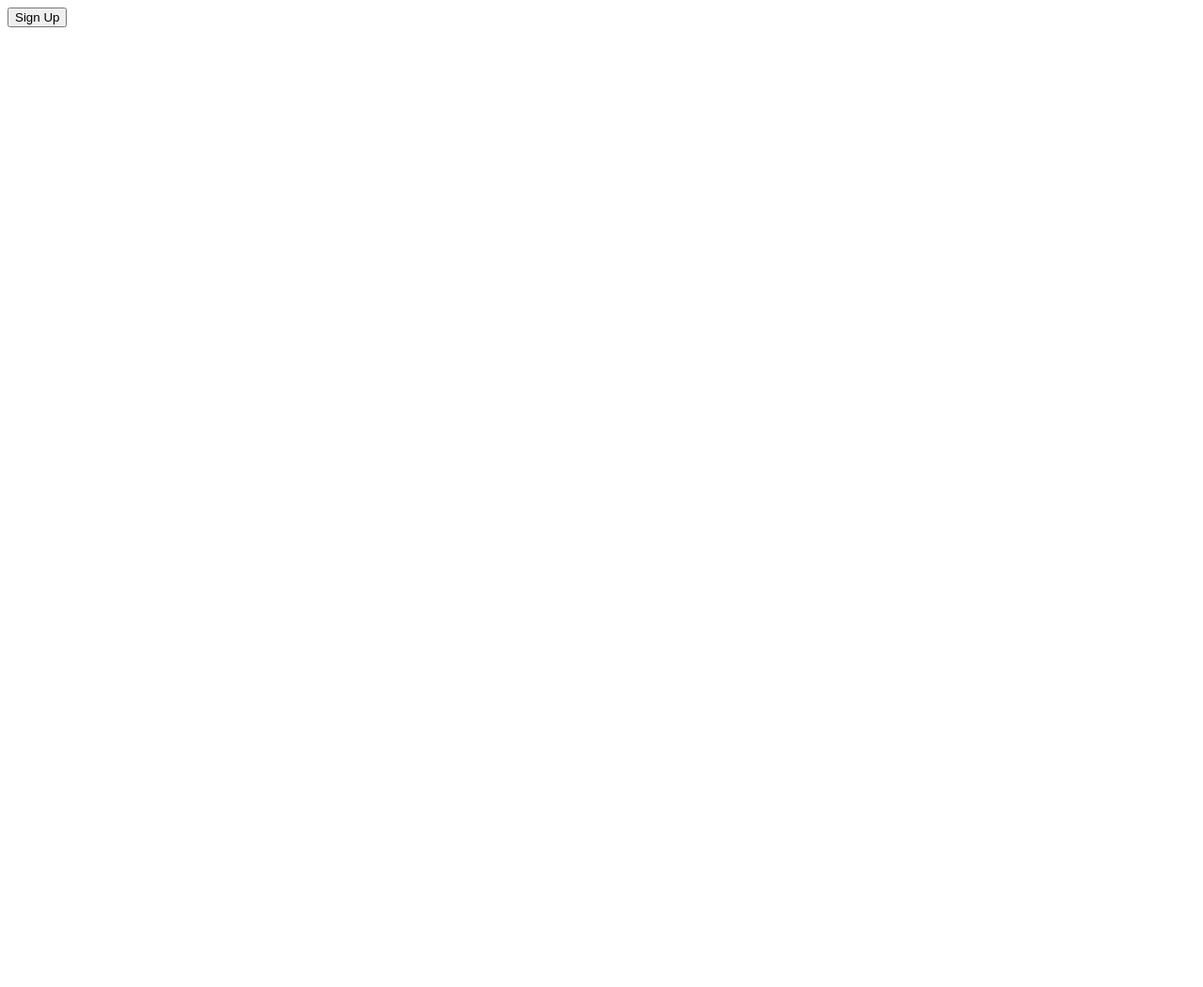
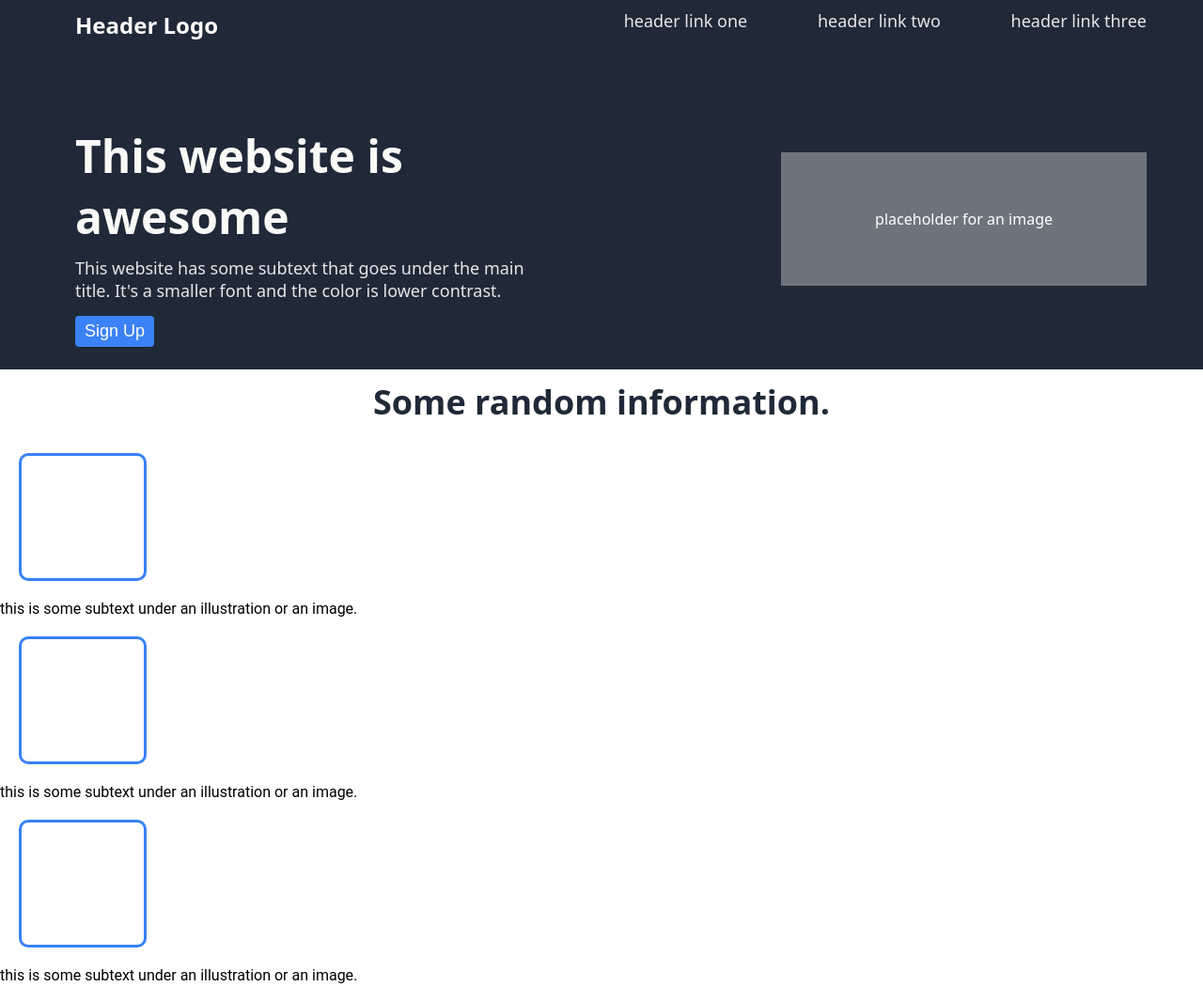
Before and after one commit to poojacharya/landing-page, a plain HTML site: page index.html in a window 1280 px wide. Shown: the top 1050 px of the page at 94% size. Before the commit the page ends 800 px from the top, so only its background shows below. Drawn offline with Linux system fonts and the light colour scheme.

Commit message:
header plus little of bif random info done

```diff
--- a/index.html
+++ b/index.html
@@ -9,34 +9,60 @@
 <body>
     <div class="header">
         <div class="main-header">
-
+            <div class="logo">Header Logo</div>
+            <div class="header-links">
+                <a href="#">header link one</a>
+                <a href="#">header link two</a>
+                <a href="#">header link three</a>
+            </div>
         </div>
         <div class="minor-header">
-
+            <div class="box-1">
+                <div class="text">
+                    This website is awesome
+                </div>
+                <div class="sub-text">
+                    This website has some subtext that goes under the main title. It's a smaller font and the color is lower contrast.
+                </div>
+                <button class="header-button">Sign Up</button>
+            </div>
+            <div class="box-2">
+                placeholder for an image
+            </div>
         </div>
     </div>
     <div class="random-box">
+        <div class="random-info">Some random information.</div>
         <div class="info">
-
+            <div class="box"></div>
+            <div class="img-subtext">this is some subtext under an illustration or an image.</div>
         </div>
         <div class="info">
-
+            <div class="box"></div>
+            <div class="img-subtext">this is some subtext under an illustration or an image.</div>
         </div>
         <div class="info">
-
+            <div class="box"></div>
+            <div class="img-subtext">this is some subtext under an illustration or an image.</div>
         </div>
         <div class="info">
-
+            <div class="box"></div>
+            <div class="img-subtext">this is some subtext under an illustration or an image.</div>
         </div>
     </div>
     <div class="quote-box">
-
+        <div class="quote">
+            this is an inspiring quote, or a testimonial from a customer. Maybe it's just filling up space, or maybe people will actually read it. Who knows? All I know is that it looks nice.
+            <div class="poet">-Thor, God of Thunder</div>
+        </div>
     </div>
     <div class="sign-up">
-        <button>Sign Up</button>
+        <div class="more-text">Call to action! It's time!</div>
+        <div class="more-sub-text">Sign up for our product by clicking that button right over there!</div>
+        <button class="last-button">Sign Up</button>
     </div>
     <div class="footer">
-
+        Copyright The Odin Project 2021
     </div>
 </body>
 </html>
--- a/styles.css
+++ b/styles.css
@@ -0,0 +1,115 @@
+*
+{
+    margin: 0;
+    padding: 0;
+}
+
+body
+{
+    font-family: Roboto;
+}
+
+.header
+{
+    padding: 10px;
+    width: 100%;
+    background-color: #1f2937;
+    color: white;
+    font-family: system-ui, -apple-system, BlinkMacSystemFont, 'Segoe UI', Roboto, Oxygen, Ubuntu, Cantarell, 'Open Sans', 'Helvetica Neue', sans-serif;
+}
+.main-header
+{
+    display: flex;
+    justify-content: space-between;
+    font-family: system-ui, -apple-system, BlinkMacSystemFont, 'Segoe UI', Roboto, Oxygen, Ubuntu, Cantarell, 'Open Sans', 'Helvetica Neue', sans-serif;
+    color: #e5e7eb;
+    font-size: 18px;
+    margin-bottom: 40px;
+}
+
+.logo
+{
+    font-size: 24px;
+    margin-left: 70px;
+    color: #f9faf8;
+    font-weight: bold;
+}
+a
+{
+    color: white;
+    text-decoration: none;
+    font-size: 18px;
+    justify-content: space-evenly;
+    color: #e5e7eb;
+    margin-right: 70px;
+}
+.box-1
+{
+    margin-left: 50px;
+    padding: 50px 20px 50px 20px;
+    align-items: center;
+    width: 500px;
+    height: 200px;
+}
+.text
+{
+    font-size: 48px;
+    color: #f9faf8;
+    font-weight: 900;
+    display: flex;
+    flex-wrap: wrap;
+    padding-bottom: 10px;
+}
+.sub-text
+{
+    font-size: 18px;
+    color: #e5e7eb;
+    display: flex;
+    flex-wrap: wrap;
+    padding-bottom: 10px;
+}
+.header-button
+{
+    background-color: #3b82f6;
+    color: white;
+    border: none;
+    font-size: 18px;
+    border-radius: 4px;
+    margin-top: 5px;
+    padding: 6px 10px;
+}
+.box-2
+{
+    padding: 60px 100px 60px 100px;
+    margin-right: 70px;
+    background-color: #6d747d;
+}
+.minor-header
+{
+    display: flex;
+    align-items: center;
+    justify-content: space-between;
+}
+
+/*RANDOM INFO*/
+.random-info
+{
+    font-family: system-ui, -apple-system, BlinkMacSystemFont, 'Segoe UI', Roboto, Oxygen, Ubuntu, Cantarell, 'Open Sans', 'Helvetica Neue', sans-serif;
+    justify-content: center;
+    display: flex;
+    font-size: 36px;
+    color: #1f2937;
+    font-weight: 900;
+    padding: 10px;
+}
+.box
+{
+    border: 3px solid #3882f6;
+    border-radius: 10px;
+    padding: 50px;
+    margin: 20px;
+    width: 30px;
+    height: 30px;
+    display: flex;
+    justify-content: space-between;
+}
```
